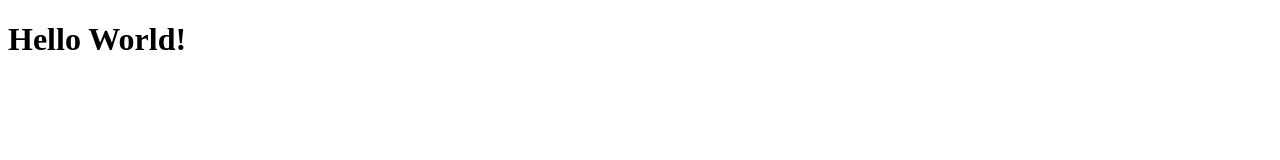
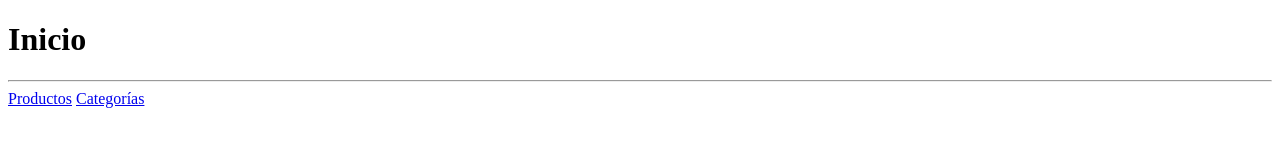
Before and after one commit to unaim-cebanc/api-rest-express, a plain HTML site: page html/index.html in a window 1280 px wide. Drawn offline with Linux system fonts and the light colour scheme.

Commit message:
feat: rellenado contenido de index

```diff
--- a/html/index.html
+++ b/html/index.html
@@ -6,6 +6,11 @@
     <title>Inicio</title>
 </head>
 <body>
-    <h1>Hello World!</h1>
+    <h1>Inicio</h1>
+    <hr>
+    <div>
+        <a href="/productos">Productos</a>
+        <a href="/categorias">Categorías</a>
+    </div>
 </body>
 </html>
```
Also changed, not shown: 1 other file.
